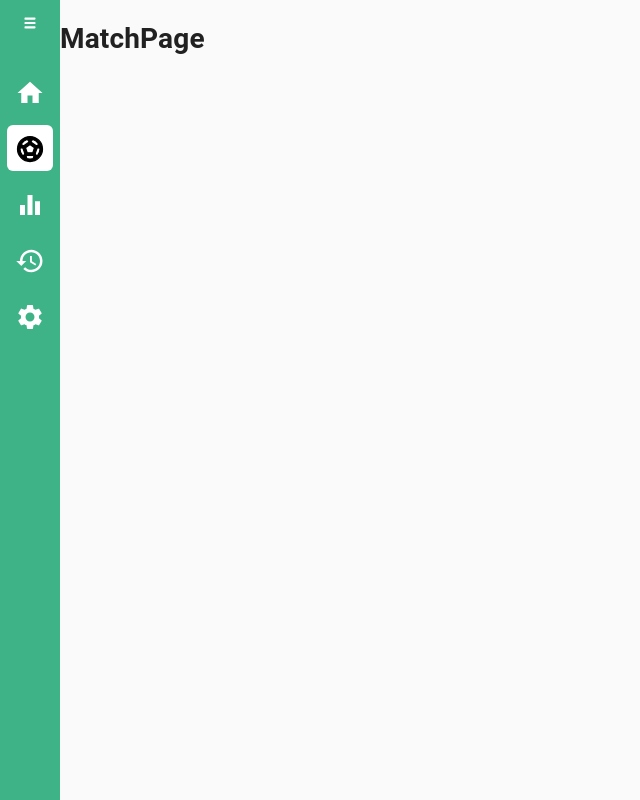
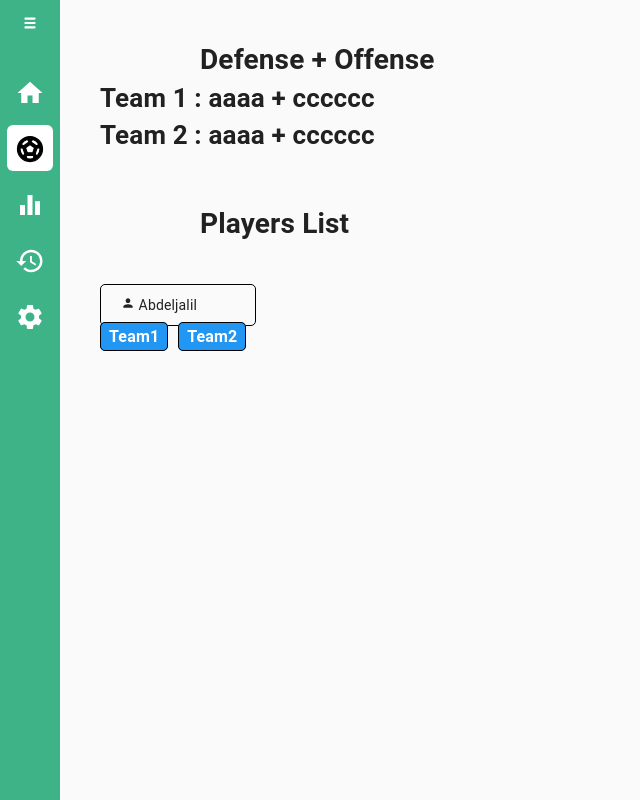
Before and after one commit to abnaceur/foosballtracker, a React (Create React App) app in the folder client/: page /match in a window 1280 px wide. Shown: the whole page, without its empty margins (0-640 px from the left). Built offline with nearby package versions, Linux system fonts and the light colour scheme.

Commit message:
Integrate Match page.

```diff
--- a/client/src/pages/MatchPage/index.jsx
+++ b/client/src/pages/MatchPage/index.jsx
@@ -1,16 +1,49 @@
+import { Title } from '@material-ui/icons';
 import React from 'react';
 
 // Layout
 import MatchPageBaseLayout from '../../layouts/MatchPageBaseLayout';
+import PersonIcon from '@material-ui/icons/Person';
 
 // Styles
-import { Container } from './style';
+import {
+  Container,
+  Header,
+  InfoPos,
+  Team1,
+  Team2,
+  PlayersList,
+  PlayerItem,
+  PlInfo,
+  Teams
+} from './style';
 
 const MatchPage = () => {
   return (
     <MatchPageBaseLayout id='dashboardLayout' className='dashboardLayout'>
       <Container>
-       <h1>MatchPage</h1>
+
+        {/* Header */}
+        <Header>
+          <InfoPos> Defense + Offense </InfoPos>
+          <Team1>Team 1 : aaaa + cccccc</Team1>
+          <Team2>Team 2 : aaaa + cccccc</Team2>
+        </Header>
+
+        <PlayersList>
+          <InfoPos>Players List</InfoPos>
+          <PlayerItem>
+            <PlInfo>
+              <PersonIcon style={{fontSize: "14px"}} /> Abdeljalil
+          </PlInfo>
+            <Teams>
+              <span>Team1</span>
+              <span>Team2</span>
+            </Teams>
+          </PlayerItem>
+
+        </PlayersList>
+
       </Container>
     </MatchPageBaseLayout>
   );
--- a/client/src/pages/MatchPage/style.js
+++ b/client/src/pages/MatchPage/style.js
@@ -3,4 +3,62 @@ import styled from "styled-components";
 export const Container = styled.div`
   flex: 1;
   min-height: 100vh;
+  padding: 40px;
 `;
+
+export const Header = styled.div`
+
+`
+
+export const InfoPos = styled.div`
+  font-size: 28px;
+  font-weight: bold;
+  padding-left: 100px;
+`
+export const Team1 = styled.div`
+  font-size: 26px;
+  font-weight: bold;
+`
+
+export const Team2 = styled.div`
+  font-size: 26px;
+  font-weight: bold;
+
+`
+export const PlayersList = styled.div`
+  display: flex;
+  padding-top: 50px;
+  flex-direction: column;
+`
+export const PlayerItem = styled.span`
+  margin-top: 40px;
+  width: max-content;
+  display:flex;
+  flex-direction: column;
+
+`
+export const PlInfo = styled.span`
+border-radius: 5px;
+border: 1px solid black;
+padding: 10px 20px;
+
+`
+export const Teams = styled.span`
+  display: flex:
+  justify-content: space-between;
+
+  span {
+    border-radius: 5px;
+    border: 1px solid black;
+    padding: 4px 8px;
+    margin-right: 10px;
+    cursor: pointer;
+    background-color: #2196F3;
+    color: white;
+    font-size: 16px;
+    font-weight: bold;
+    &:hover {
+      background-color: black;
+    }
+  }
+`
```
